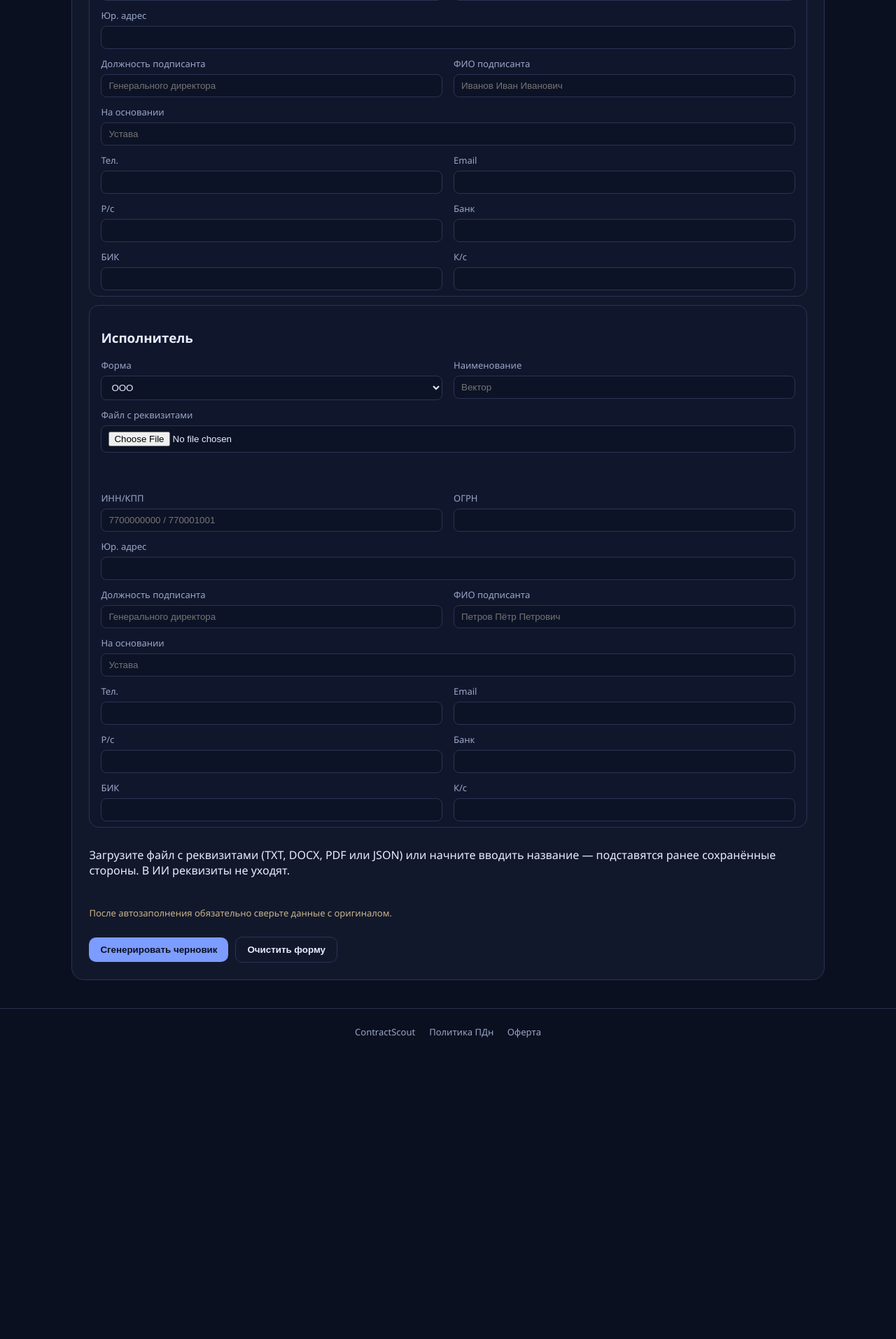
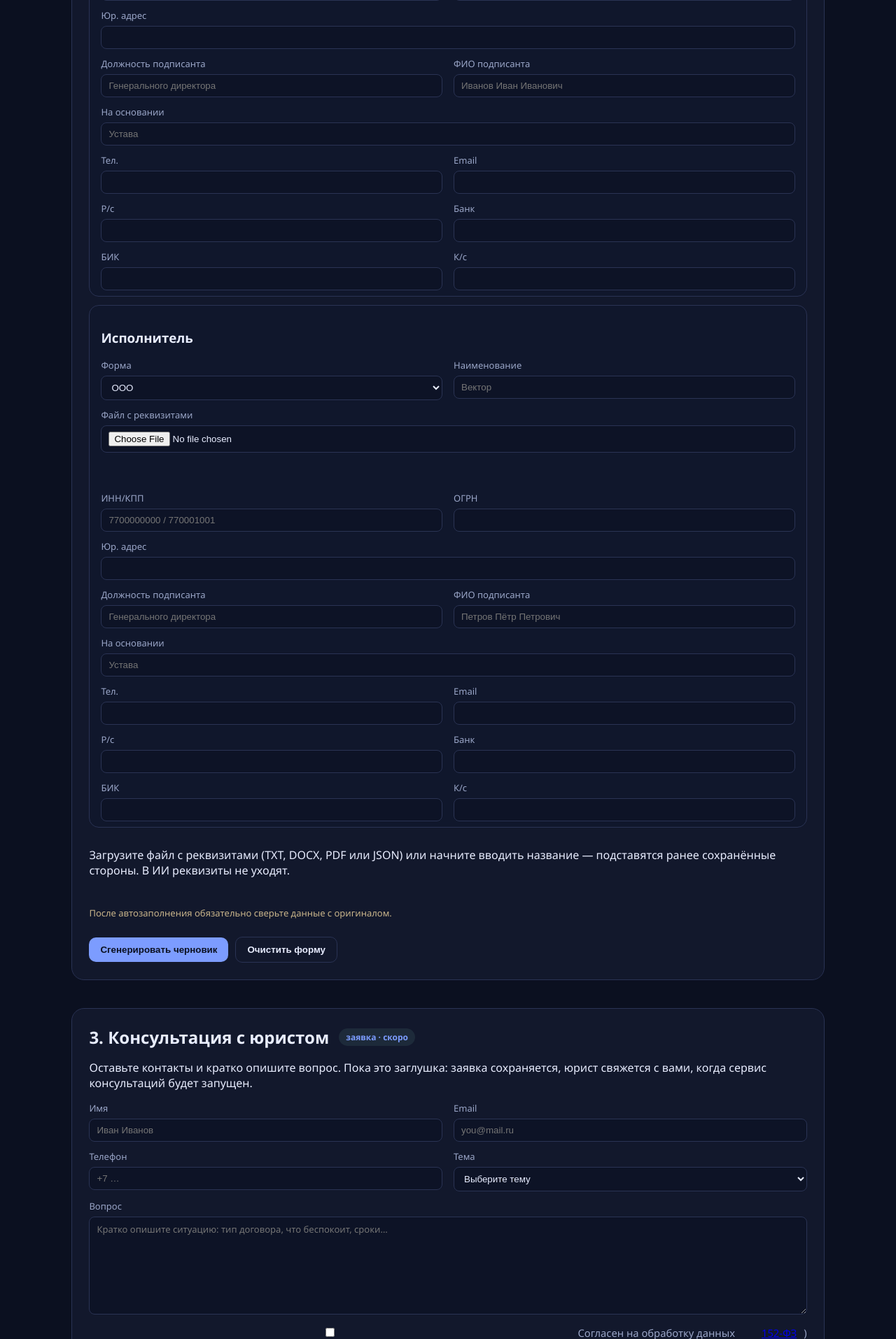
Before and after one commit to gwa26-cell/contractscout, a Python web app: template contract_scout/web/templates/index.html in a window 1280 px wide. Shown: the part 2289-4203 px from the top of the page at 70% size. Before the commit the page ends 3773 px from the top, so only its background shows below. Run offline with Jinja, Linux system fonts and the light colour scheme; the template is opened without the code that fills it, so the values that code supplies are empty.

Commit message:
Add lawyer consultation request form stub on the main site.
Co-authored-by: Cursor <cursoragent@cursor.com>

```diff
--- a/contract_scout/web/static/app.js
+++ b/contract_scout/web/static/app.js
@@ -940,6 +940,63 @@ $("draft-ai-btn").addEventListener("click", async () => {
   if (calBtn) calBtn.addEventListener("click", openCal);
 })();
 
+const consultForm = $("consult-form");
+if (consultForm) {
+  consultForm.addEventListener("submit", async (e) => {
+    e.preventDefault();
+    const status = $("consult-status");
+    if (status) status.hidden = true;
+    const fd = new FormData(consultForm);
+    const payload = {
+      name: String(fd.get("name") || "").trim(),
+      email: String(fd.get("email") || "").trim(),
+      phone: String(fd.get("phone") || "").trim(),
+      topic: String(fd.get("topic") || "").trim(),
+      message: String(fd.get("message") || "").trim(),
+    };
+    const btn = consultForm.querySelector('button[type="submit"]');
+    const prev = btn ? btn.textContent : "";
+    if (btn) {
+      btn.disabled = true;
+      btn.textContent = "Отправка…";
+    }
+    try {
+      const resp = await fetch("/api/consultation", {
+        method: "POST",
+        headers: { "Content-Type": "application/json" },
+        body: JSON.stringify(payload),
+      });
+      const data = await resp.json().catch(() => ({}));
+      if (!resp.ok) {
+        if (status) {
+          status.textContent = errText(data) || "Не удалось отправить заявку.";
+          status.className = "status err";
+          status.hidden = false;
+        }
+        return;
+      }
+      consultForm.reset();
+      if (status) {
+        status.textContent =
+          data.message || "Заявка принята. Юрист свяжется с вами в рабочее время.";
+        status.className = "status ok";
+        status.hidden = false;
+      }
+    } catch (_) {
+      if (status) {
+        status.textContent = "Сеть или сервер недоступны.";
+        status.className = "status err";
+        status.hidden = false;
+      }
+    } finally {
+      if (btn) {
+        btn.disabled = false;
+        btn.textContent = prev;
+      }
+    }
+  });
+}
+
 (() => {
   const params = new URLSearchParams(window.location.search || "");
   const openDraft =
--- a/contract_scout/web/static/style.css
+++ b/contract_scout/web/static/style.css
@@ -144,6 +144,30 @@ textarea {
   gap: 12px;
   margin-top: 12px;
 }
+.consult-head {
+  display: flex;
+  flex-wrap: wrap;
+  align-items: center;
+  gap: 10px 14px;
+  margin-bottom: 8px;
+}
+.consult-head h2 { margin: 0; }
+.consult-badge { font-size: 0.78rem; }
+.consult-form {
+  display: grid;
+  grid-template-columns: 1fr 1fr;
+  gap: 12px 16px;
+  margin-top: 12px;
+}
+.consult-form .wide { grid-column: 1 / -1; }
+.consult-consent {
+  display: flex;
+  align-items: flex-start;
+  gap: 10px;
+  font-size: 0.92rem;
+  color: var(--muted);
+}
+.consult-consent input { margin-top: 3px; }
 input[type=date] {
   color-scheme: dark;
   min-height: 42px;
@@ -260,6 +284,18 @@ input[type=date]::-webkit-datetime-edit-year-field {
 .custom-form { grid-column: 1 / -1; }
 label { font-size: 13px; color: var(--muted); }
 .status { margin-top: 12px; color: var(--muted); }
+.status.ok {
+  color: var(--ok);
+  background: #123028;
+  border-radius: 10px;
+  padding: 10px 12px;
+}
+.status.err {
+  color: var(--danger);
+  background: #3a1518;
+  border-radius: 10px;
+  padding: 10px 12px;
+}
 .score {
   display: flex; gap: 16px; align-items: baseline; margin: 16px 0;
 }
@@ -426,5 +462,6 @@ textarea.draft-editor:focus:not([readonly]) {
 
 @media (max-width: 720px) {
   .grid { grid-template-columns: 1fr; }
+  .consult-form { grid-template-columns: 1fr; }
   .top { flex-direction: column; gap: 10px; }
 }
--- a/contract_scout/web/templates/index.html
+++ b/contract_scout/web/templates/index.html
@@ -20,6 +20,7 @@
       <a href="#review">Проверка</a>
       <a href="#archive">Архив</a>
       <a href="#draft">Проект договора</a>
+      <a href="#consult">Консультация</a>
     </nav>
   </header>
   <div id="pay-bar" class="pay-bar hidden">
@@ -228,6 +229,48 @@
         </aside>
       </div>
     </section>
+
+    <section id="consult" class="card consult-card">
+      <div class="consult-head">
+        <h2>3. Консультация с юристом</h2>
+        <span class="pill medium consult-badge">заявка · скоро</span>
+      </div>
+      <p class="muted">
+        Оставьте контакты и кратко опишите вопрос. Пока это заглушка: заявка сохраняется,
+        юрист свяжется с вами, когда сервис консультаций будет запущен.
+      </p>
+      <form id="consult-form" class="consult-form">
+        <label>Имя
+          <input name="name" required placeholder="Иван Иванов" autocomplete="name" />
+        </label>
+        <label>Email
+          <input name="email" type="email" required placeholder="you@mail.ru" autocomplete="email" />
+        </label>
+        <label>Телефон
+          <input name="phone" type="tel" placeholder="+7 …" autocomplete="tel" />
+        </label>
+        <label>Тема
+          <select name="topic" required>
+            <option value="">Выберите тему</option>
+            <option value="review">Разбор договора / рисков</option>
+            <option value="draft">Составление или правка договора</option>
+            <option value="dispute">Спор с контрагентом</option>
+            <option value="other">Другое</option>
+          </select>
+        </label>
+        <label class="wide">Вопрос
+          <textarea name="message" rows="5" required placeholder="Кратко опишите ситуацию: тип договора, что беспокоит, сроки…"></textarea>
+        </label>
+        <label class="wide consult-consent">
+          <input type="checkbox" name="consent" required />
+          Согласен на обработку данных для обратной связи (<a href="/privacy" target="_blank" rel="noopener">152‑ФЗ</a>)
+        </label>
+        <div class="wide actions">
+          <button type="submit">Отправить заявку</button>
+        </div>
+      </form>
+      <p id="consult-status" class="status" hidden></p>
+    </section>
   </main>
   <footer class="site-footer">
     <span>ContractScout</span>
```
Also changed, not shown: contract_scout/web/app.py (+37 -0 lines).
